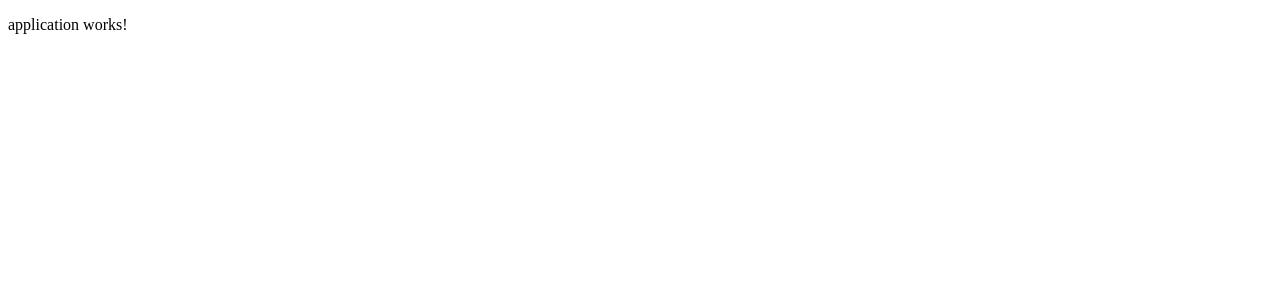
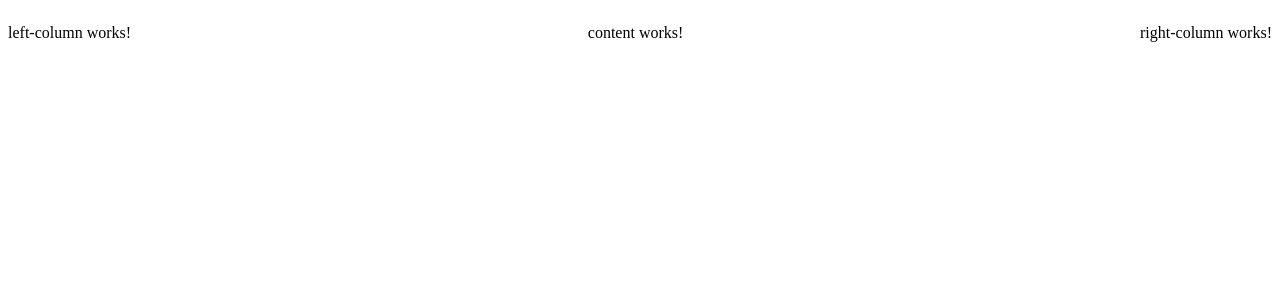
Before and after one commit to matikanek/blog-forum-sample, an Angular app in the folder blog-forum/: page / in a window 1280 px wide. Shown: the top 300 px of the page. Built offline with nearby package versions, Linux system fonts and the light colour scheme.

Commit message:
Creation of website layers with division into basic components

```diff
--- a/blog-forum/src/app/app.component.html
+++ b/blog-forum/src/app/app.component.html
@@ -1 +1,3 @@
-<p>application works!</p>
+<app-left-column></app-left-column>
+<app-content></app-content>
+<app-right-column></app-right-column>
--- a/blog-forum/src/app/app.component.scss
+++ b/blog-forum/src/app/app.component.scss
@@ -0,0 +1,5 @@
+:host {
+  display: flex;
+  flex-direction: row;
+  justify-content: space-between;
+}
--- a/blog-forum/src/app/app.module.ts
+++ b/blog-forum/src/app/app.module.ts
@@ -3,6 +3,7 @@ import { BrowserModule } from '@angular/platform-browser';
 
 import { AppRoutingModule } from './app-routing.module';
 import { AppComponent } from './app.component';
+import { LayoutModule } from './layout/layout.module';
 
 @NgModule({
   declarations: [
@@ -10,7 +11,8 @@ import { AppComponent } from './app.component';
   ],
   imports: [
     BrowserModule,
-    AppRoutingModule
+    AppRoutingModule,
+    LayoutModule
   ],
   providers: [],
   bootstrap: [AppComponent]
--- /dev/null
+++ b/blog-forum/src/app/layout/layout.module.ts
@@ -0,0 +1,24 @@
+import { NgModule } from '@angular/core';
+import { CommonModule } from '@angular/common';
+import { LeftColumnComponent } from './components/left-column/left-column.component';
+import { RightColumnComponent } from './components/right-column/right-column.component';
+import { ContentComponent } from './components/content/content.component';
+
+const components = [
+  LeftColumnComponent,
+  RightColumnComponent,
+  ContentComponent
+];
+
+@NgModule({
+  declarations: [
+    ...components
+  ],
+  imports: [
+    CommonModule
+  ],
+  exports: [
+    ...components
+  ]
+})
+export class LayoutModule { }
```
